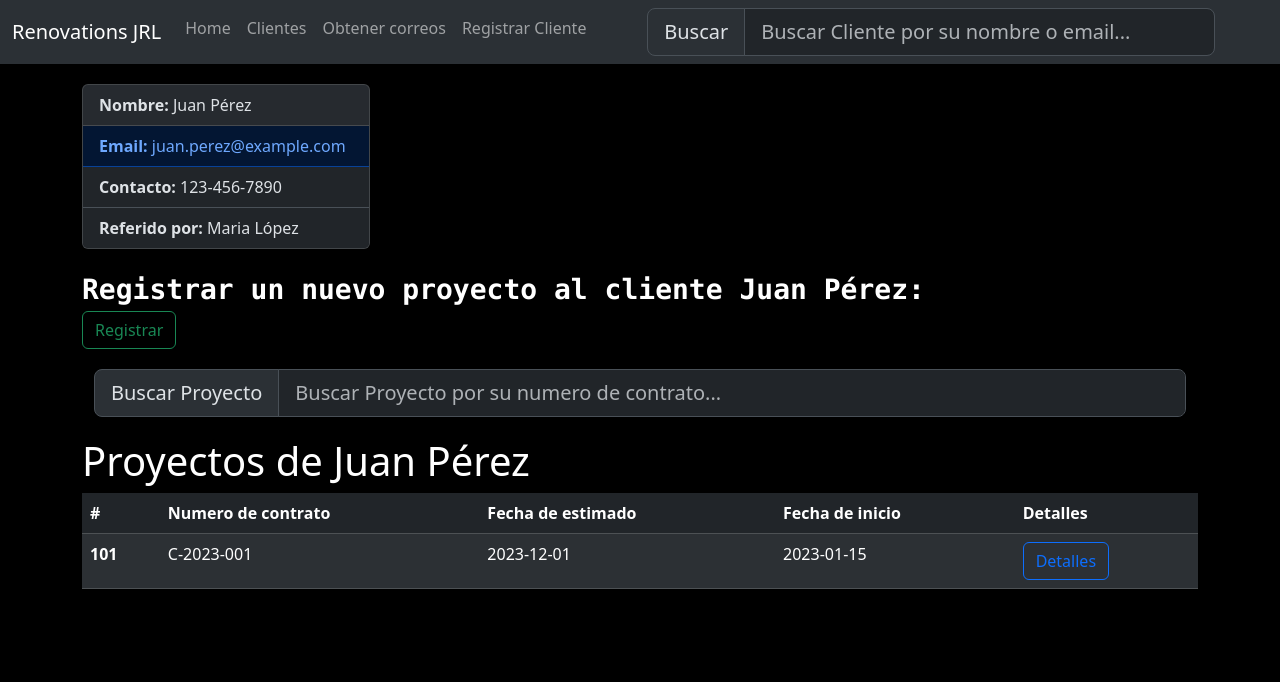
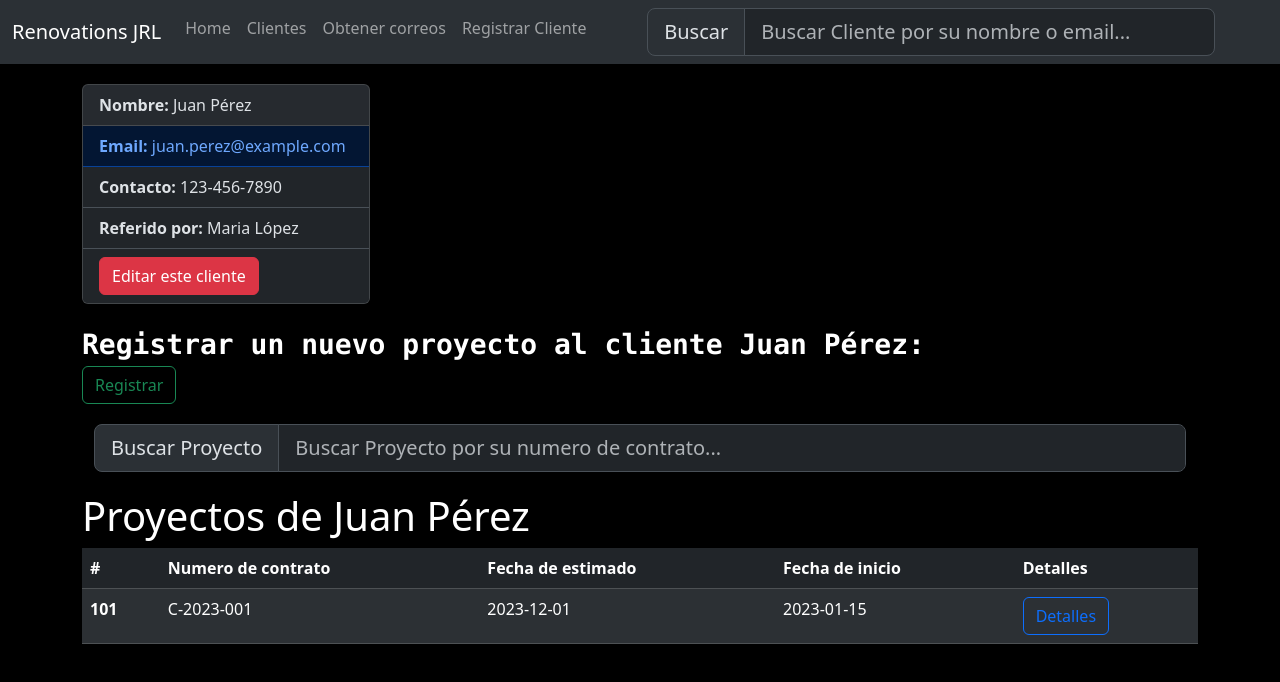
Before and after one commit to Apolo4427/Renovations-Front, an Angular app: page /cliente/1 in a window 1280 px wide. Shown: the top 682 px of the page. Built offline with nearby package versions, Linux system fonts and the light colour scheme.

Commit message:
agregando botones de edicion para los proyectos y clientes; solo falta hacer todas las solicitudes POST y PUT, ademas de crear los formularios de edicion

```diff
--- a/src/app/cliente-detail/cliente-detail.component.html
+++ b/src/app/cliente-detail/cliente-detail.component.html
@@ -15,6 +15,11 @@
                 </li>
                 <li class="list-group-item"><b>Contacto:</b> {{cliente?.contacto}}</li>
                 <li class="list-group-item"><b>Referido por:</b> {{cliente?.referido_por}}</li>
+                <li class="list-group-item">
+                    <button type="button" class="btn btn-danger" (click)="onComponent('editarCliente', cliente?.id)">
+                        Editar este cliente
+                    </button>
+                </li>
             </ul>
         </div>
     </div>
--- a/src/app/cliente-detail/cliente-detail.component.ts
+++ b/src/app/cliente-detail/cliente-detail.component.ts
@@ -51,6 +51,10 @@ export class ClienteDetailComponent implements OnInit {
     this._router.navigate(['registrarProyecto']);
   }
 
+  onComponent(component:string, clienteId:number | undefined){
+    this._router.navigate([component,clienteId]);
+  }
+
   copiarCorreo(clienteEmail:string | undefined):void{
     if(clienteEmail){
       navigator.clipboard.writeText(clienteEmail).then(() => {
--- a/src/app/proyecto-detail/proyecto-detail.component.html
+++ b/src/app/proyecto-detail/proyecto-detail.component.html
@@ -34,6 +34,11 @@
                 <li class="list-group-item">
                     <button type="button" class="btn btn-success" (click)="onComponent('imagenesDespues', proyecto?.proyectoId)">
                         Ver galeria del despues
+                    </button>
+                </li>
+                <li class="list-group-item">
+                    <button type="button" class="btn btn-danger" (click)="onComponent('editarProyecto', proyecto?.proyectoId)">
+                        Editar este proyecto
                     </button>
                 </li>
             </ul>
```
Also changed, not shown: src/app/app.routes.ts (+8 -3 lines).
